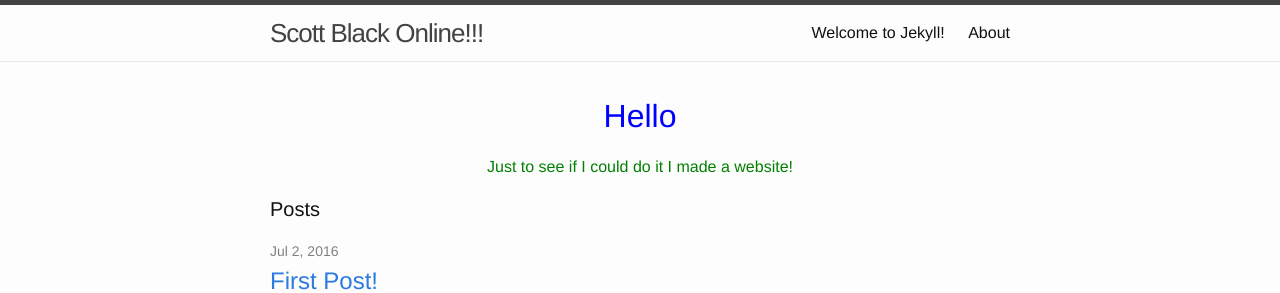
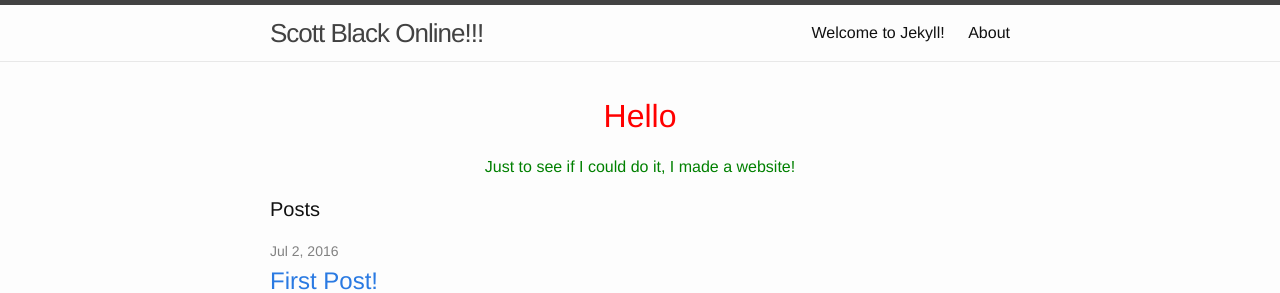
Before and after one commit to scottblackbrora/scottblackbrora.github.io, a Jekyll site: the page built from index.html, in a window 1280 px wide. Shown: the top 293 px of the page. Built offline with Jekyll 4.4.1, drawn with Linux system fonts in a browser that asks for light colours.

Commit message:
Update index.html

```diff
--- a/index.html
+++ b/index.html
@@ -4,8 +4,8 @@ layout: default
 
 <div class="home">
 
-<h1 style="color:blue;text-align:center">Hello</h1>
-<p style="color:green;text-align:center"> Just to see if I could do it I made a website!</p>
+<h1 style="color:Red;text-align:center">Hello</h1>
+<p style="color:green;text-align:center"> Just to see if I could do it, I made a website!</p>
 
   <h1 class="page-heading">Posts</h1>
   <ul class="post-list">
```
